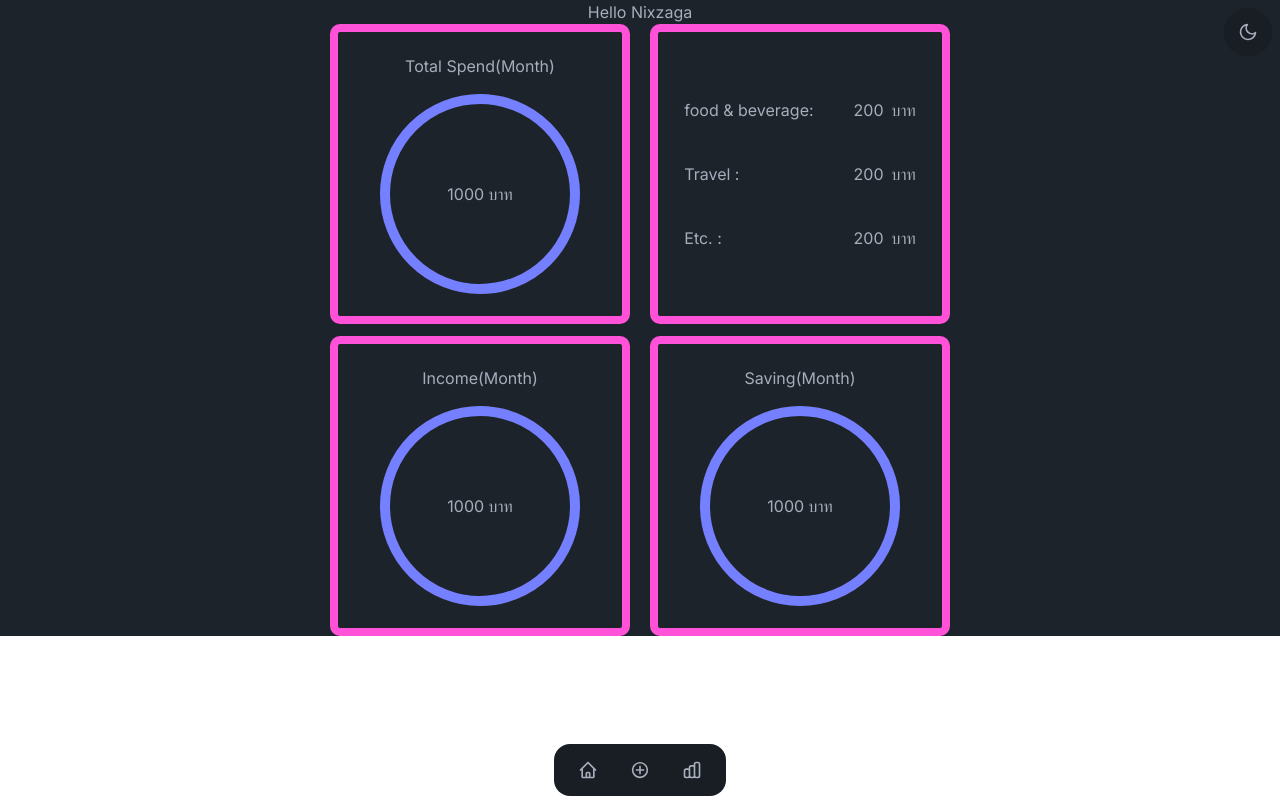
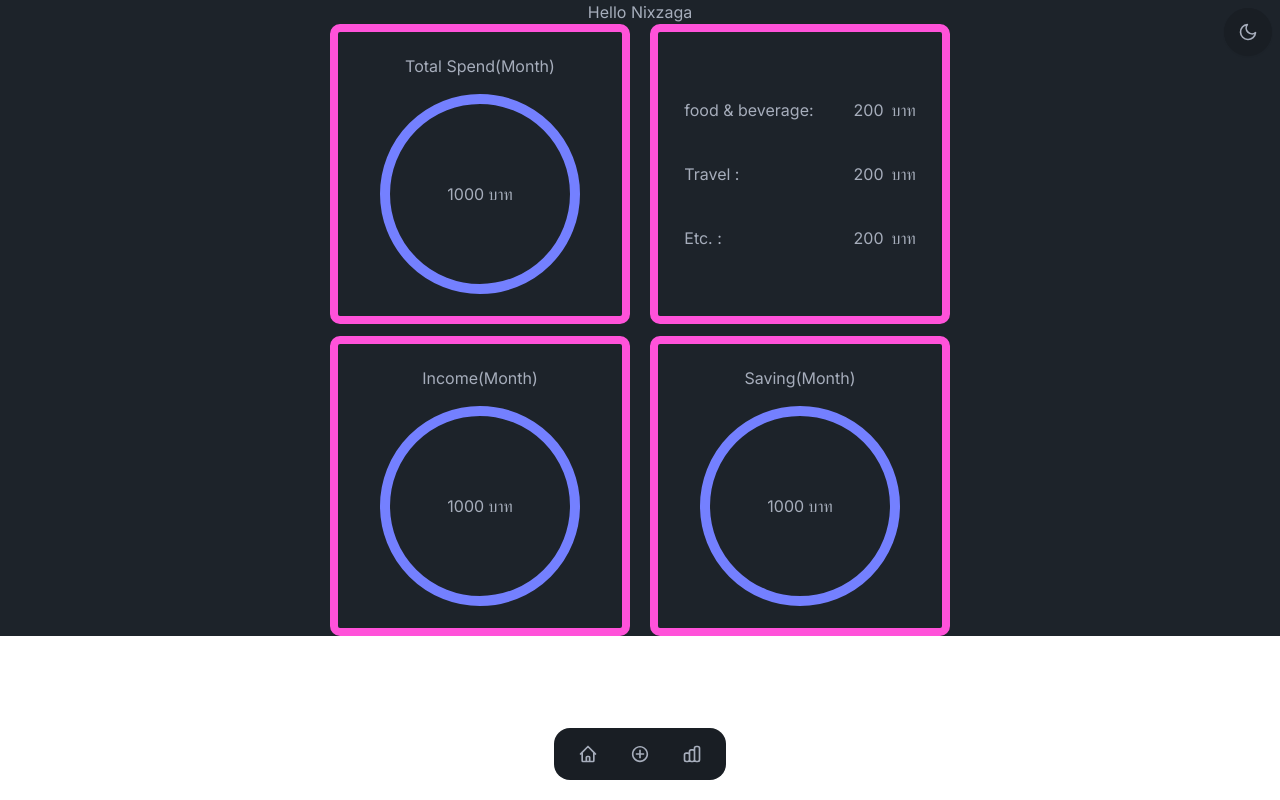
Before and after one commit to Tryphonpatta/ExpenseTracker, a Next.js app: page / in a window 1280 px wide. Built offline with nearby package versions, Linux system fonts and the light colour scheme.

Commit message:
fix menu bar

```diff
--- a/src/app/component/Menubar.tsx
+++ b/src/app/component/Menubar.tsx
@@ -7,7 +7,7 @@ export default function MenuBar(){
 	return (
     <>
 		<div className='h-full flex justify-center'>
-        <ul className="menu menu-horizontal bg-base-200 rounded-box mt-6 self-end mb-10">
+        <ul className="menu menu-horizontal bg-base-200 rounded-box mt-6 self-end mb-[20%]">
           <li>
             <Link href= "/" className="tooltip" data-tip="Home">
               <svg xmlns="http://www.w3.org/2000/svg" className="h-5 w-5" fill="none" viewBox="0 0 24 24" stroke="currentColor"><path strokeLinecap="round" strokeLinejoin="round" strokeWidth="2" d="M3 12l2-2m0 0l7-7 7 7M5 10v10a1 1 0 001 1h3m10-11l2 2m-2-2v10a1 1 0 01-1 1h-3m-6 0a1 1 0 001-1v-4a1 1 0 011-1h2a1 1 0 011 1v4a1 1 0 001 1m-6 0h6" /></svg>
--- a/src/app/layout.tsx
+++ b/src/app/layout.tsx
@@ -28,7 +28,7 @@ export default function RootLayout({
             <div className='w-full h-full max-sm:mb-20'>
               {children}
             </div>
-            <div className=' top-[90%] flex justify-center w-screen fixed'>
+            <div className=' top-[88%] flex justify-center w-screen fixed mb-2'>
               <MenuBar/>
             </div>
           </div>
```
